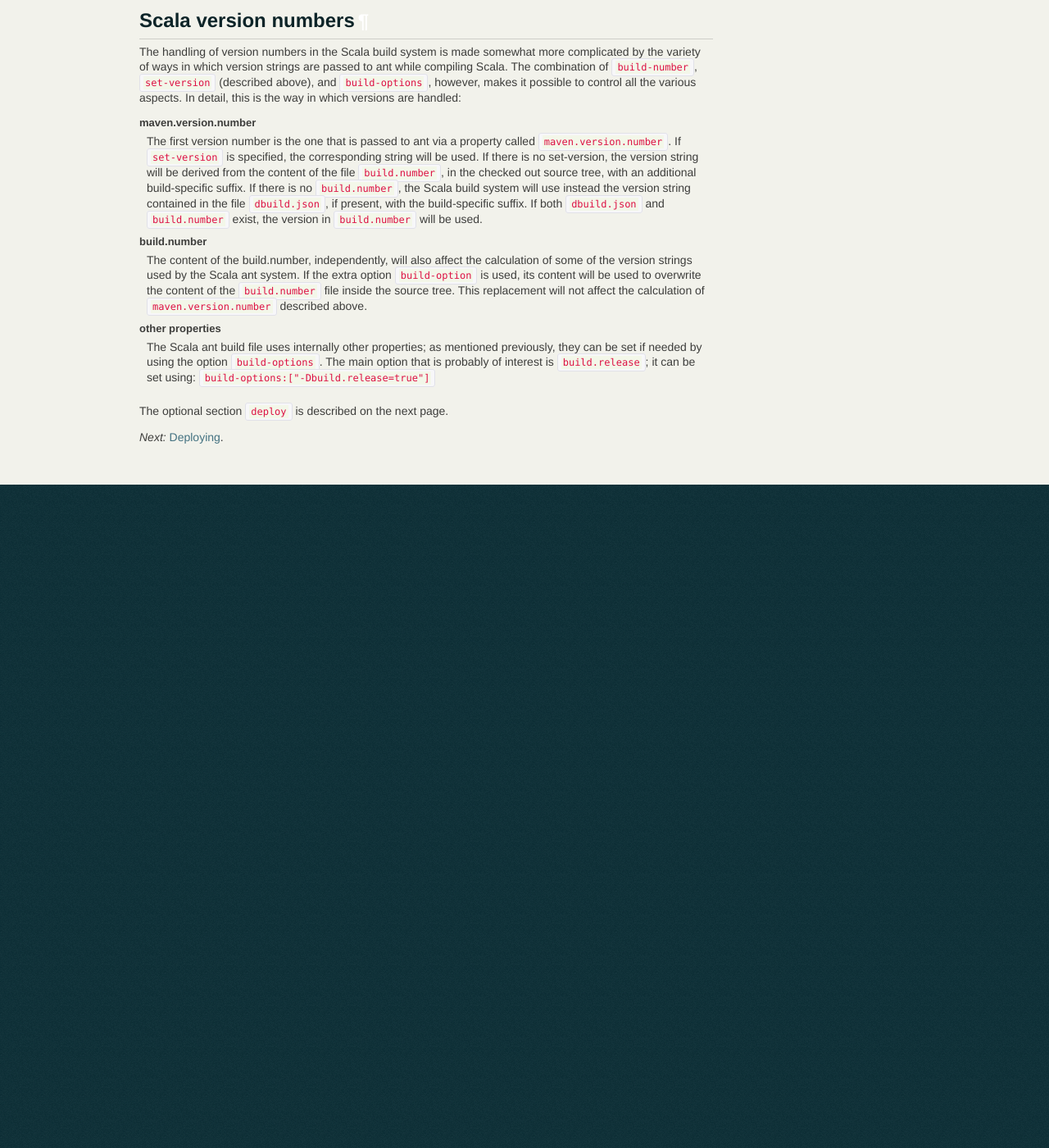
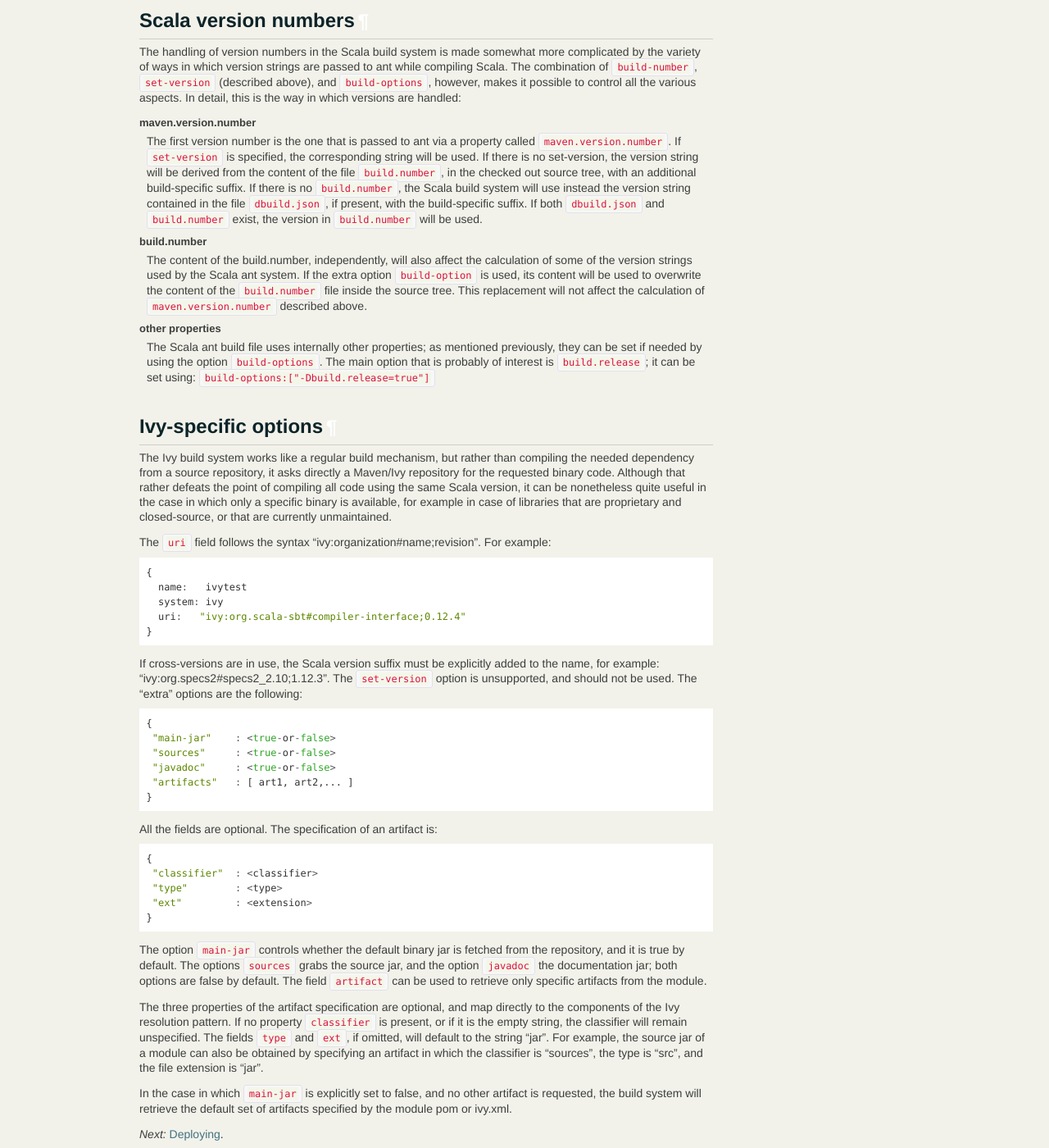
Before and after one commit to lightbend-labs/dbuild, a Sphinx documentation site: the page built from docs/src/sphinx/dbuild.rst, in a window 1280 px wide and 1400 px high, scrolled down 3513 px. Shown: the whole window at 82% size. Built offline with Sphinx 7.4.7, drawn with Linux system fonts in a browser that asks for light colours; before the commit the page ends 4104 px from its top, so only the background shows below that; some of the changed text lies outside the part shown.

Commit message:
Documentation for the Ivy build system

```diff
--- a/docs/src/sphinx/dbuild.rst
+++ b/docs/src/sphinx/dbuild.rst
@@ -77,16 +77,16 @@
   Scala ARM project.
 
 system
-  A string that describes the build mechanism used by this software project. Valid values are currently
-  "scala" (custom for the Scala project) and "sbt"; additional mechanisms will be added soon (Maven
+  A string that describes the build system used by this software project. Valid values are currently
+  "scala" (custom for the Scala project), "sbt", and "ivy"; additional mechanisms will be added soon (Maven
   support is in the works). If not specified, "sbt" is assumed.
 
 uri
   A string pointing to the source repository for this project. It can be git-based (if the uri begins
   with ``git://`` or ends with ``.git``), or svn (schemes ``http://``, ``https://``, ``svn://``, only
-  if an svn repository is detected). Further formats may be added at a later time.
+  if an svn repository is detected). Other source repository formats may be added in the future.
 
-  The uri string may optionally be prefixed with a ``'#'`` and either a commit hash, an svn version, or a
+  The uri may optionally be prefixed with a ``'#'`` and either a commit hash, an svn version, or a
   branch name. For example:
 
   .. code-block:: javascript
@@ -261,7 +261,63 @@
   interest is `build.release`; it can be set using:
   ``build-options:["-Dbuild.release=true"]``
 
+Ivy-specific options
+--------------------
 
-The optional section ``deploy`` is described on the next page.
+The Ivy build system works like a regular build mechanism, but rather than compiling
+the needed dependency from a source repository, it asks directly a Maven/Ivy repository
+for the requested binary code. Although that rather defeats the point of compiling all
+code using the same Scala version, it can be nonetheless quite useful in the case in
+which only a specific binary is available, for example in case of libraries that are
+proprietary and closed-source, or that are currently unmaintained.
+
+The ``uri`` field follows the syntax "ivy:organization#name;revision". For example:
+
+.. code-block:: javascript
+
+  {
+    name:   ivytest
+    system: ivy
+    uri:   "ivy:org.scala-sbt#compiler-interface;0.12.4"
+  }
+
+If cross-versions are in use, the Scala version suffix must be explicitly added to the name,
+for example: "ivy:org.specs2#specs2_2.10;1.12.3". The ``set-version`` option is unsupported,
+and should not be used. The "extra" options are the following:
+
+.. code-block:: javascript
+
+   {
+    "main-jar"    : <true-or-false>
+    "sources"     : <true-or-false>
+    "javadoc"     : <true-or-false>
+    "artifacts"   : [ art1, art2,... ]
+   }
+
+All the fields are optional. The specification of an artifact is:
+
+.. code-block:: javascript
+
+   {
+    "classifier"  : <classifier>
+    "type"        : <type>
+    "ext"         : <extension>
+   }
+
+The option ``main-jar`` controls whether the default binary jar is fetched from the
+repository, and it is true by default. The options ``sources`` grabs the source jar, and the
+option ``javadoc`` the documentation jar; both options are false by default. The field
+``artifact`` can be used to retrieve only specific artifacts from the module.
+
+The three properties of the artifact specification are optional, and map directly to
+the components of the Ivy resolution pattern. If no property ``classifier`` is present,
+or if it is the empty string, the classifier will remain unspecified. The fields
+``type`` and ``ext``, if omitted, will default to the string "jar". For example, the
+source jar of a module can also be obtained by specifying an artifact in which
+the classifier is "sources", the type is "src", and the file extension is "jar".
+
+In the case in which ``main-jar`` is explicitly set to false, and no other artifact is
+requested, the build system will retrieve the default set of artifacts specified
+by the module pom or ivy.xml.
 
 *Next:* :doc:`deploy`.
```
